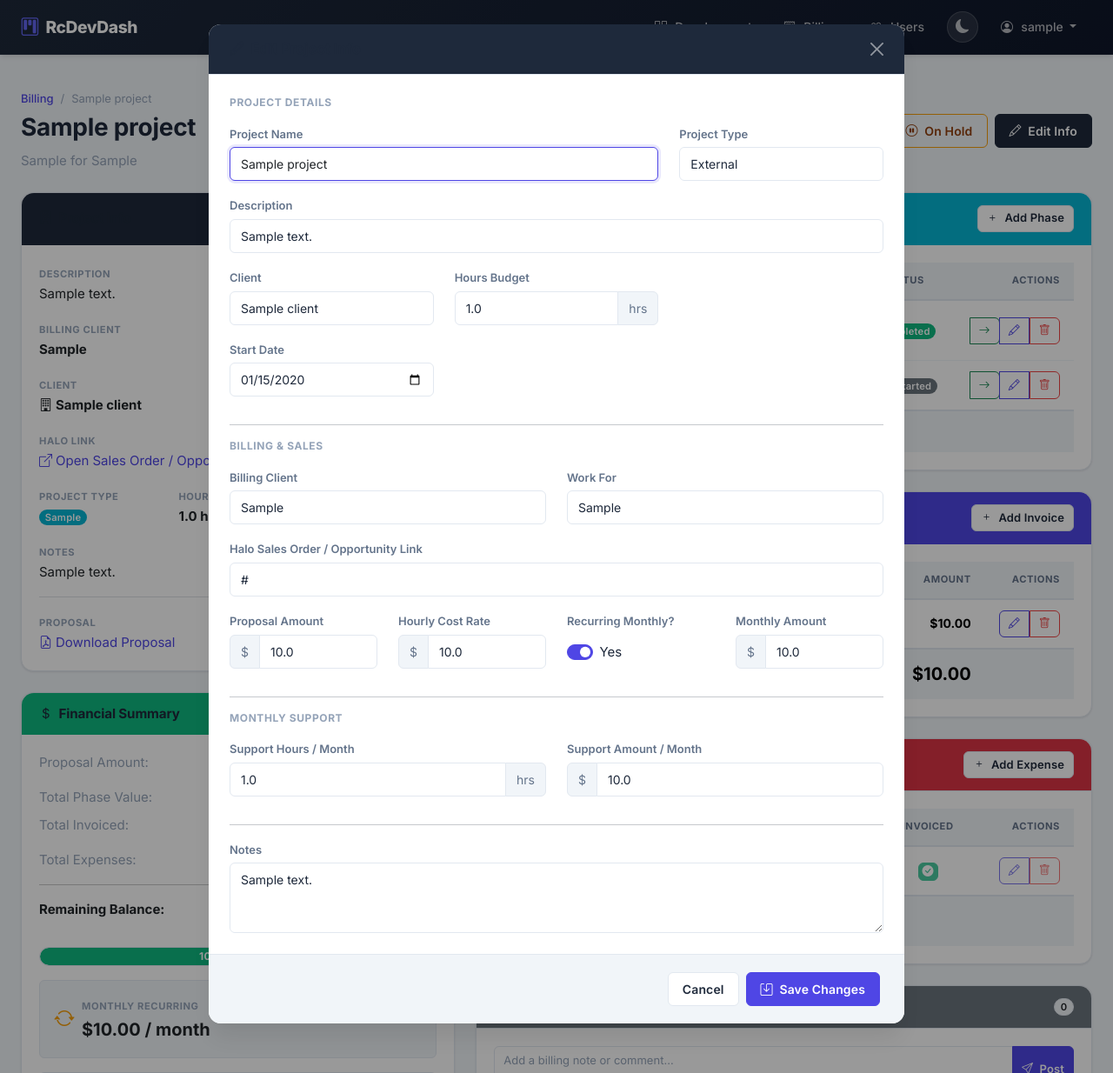
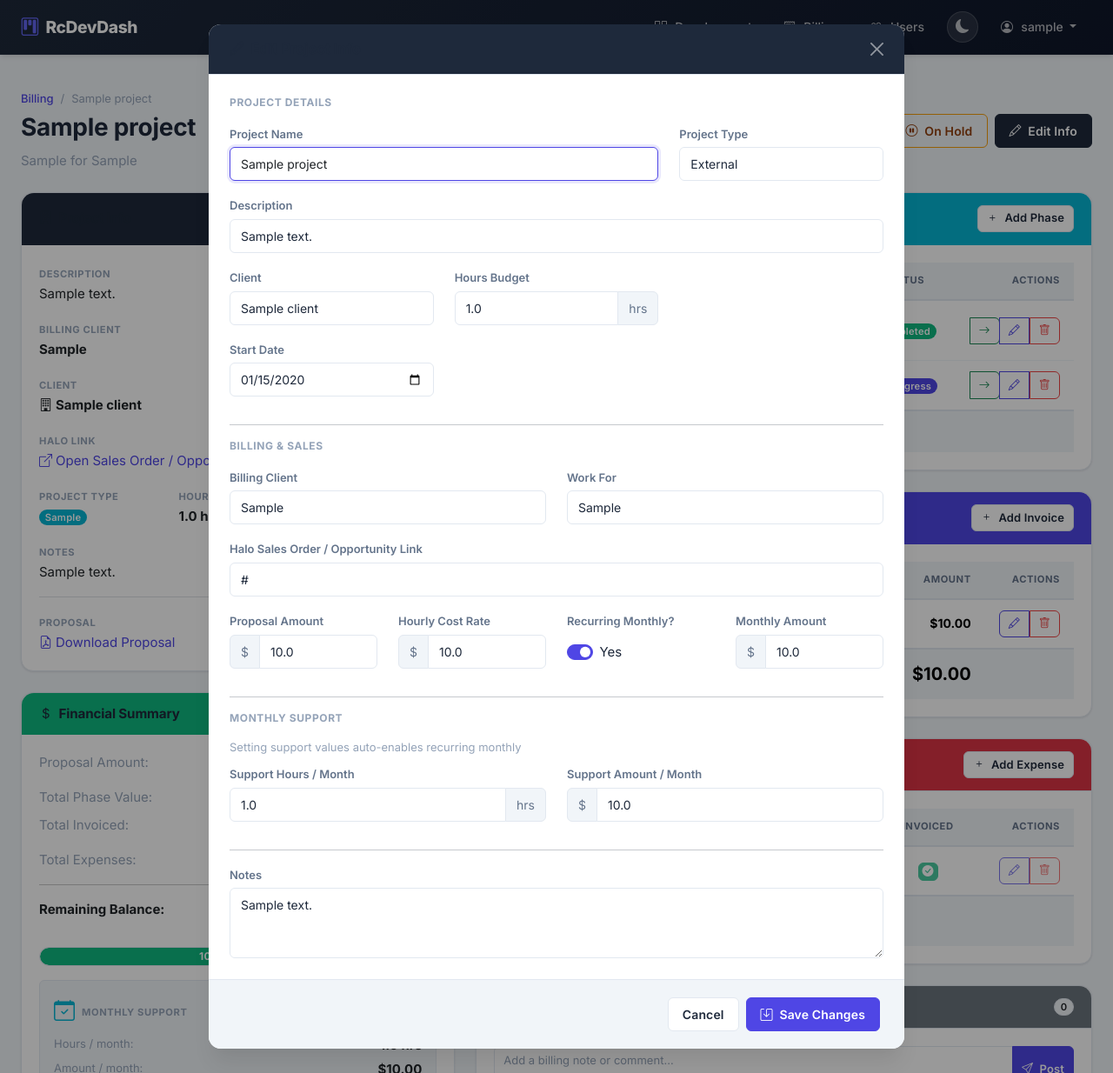
Before and after one commit to Right-Click-Dev/RcDevDash, a Flask app: page /billing/1 in a window 1280 px wide, after a click on "Edit Info". Shown: the whole page at 87% size. Run offline with Flask 3, Linux system fonts and the light colour scheme; a user stored in the database is signed in; tables that the repository leaves empty hold one stand-in row (values such as "Sample post").

Commit message:
support to monthly Sync

```diff
--- a/app.py
+++ b/app.py
@@ -112,7 +112,7 @@ def ensure_monthly_support_phases():
                 amount=project.monthly_support_amount,
                 hours_budget=project.monthly_support_hours,
                 sort_order=max_order + 1,
-                status='not_started'
+                status='in_progress'
             )
             db.session.add(phase)
 
@@ -648,10 +648,15 @@ def update_project_info(project_id):
         project.billing_client = request.form.get('billing_client', '').strip() or None
         project.billing_for = request.form.get('billing_for', '').strip() or None
         project.proposal_amount = float(request.form.get('proposal_amount', 0) or 0)
-        project.is_recurring = request.form.get('is_recurring') == 'on'
-        project.monthly_amount = float(request.form.get('monthly_amount', 0) or 0)
         project.monthly_support_hours = float(request.form.get('monthly_support_hours', 0) or 0)
         project.monthly_support_amount = float(request.form.get('monthly_support_amount', 0) or 0)
+        # Auto-toggle recurring when support values are set; sync monthly_amount
+        if project.monthly_support_amount > 0 or project.monthly_support_hours > 0:
+            project.is_recurring = True
+            project.monthly_amount = project.monthly_support_amount
+        else:
+            project.is_recurring = request.form.get('is_recurring') == 'on'
+            project.monthly_amount = float(request.form.get('monthly_amount', 0) or 0)
         project.project_notes = request.form.get('project_notes', '').strip() or None
         project.hourly_cost_rate = float(request.form.get('hourly_cost_rate', 0) or 0)
 
--- a/templates/billing_detail.html
+++ b/templates/billing_detail.html
@@ -188,7 +188,7 @@
                 </div>
                 {% endif %}
 
-                {% if project.is_recurring %}
+                {% if project.is_recurring and project.monthly_support_hours == 0 and project.monthly_support_amount == 0 %}
                 <div class="mt-3 p-3 bg-light rounded">
                     <div class="d-flex align-items-center">
                         <i class="bi bi-arrow-repeat text-warning fs-4 me-2"></i>
@@ -887,7 +887,7 @@
                                        step="0.01" min="0" value="{{ project.hourly_cost_rate }}">
                             </div>
                         </div>
-                        <div class="col-md-3 mb-3">
+                        <div class="col-md-3 mb-3" id="recurringToggleGroup">
                             <label class="form-label">Recurring Monthly?</label>
                             <div class="form-check form-switch mt-2">
                                 <input class="form-check-input" type="checkbox" id="edit_is_recurring" name="is_recurring"
@@ -910,6 +910,7 @@
 
                     <!-- Monthly Support Section -->
                     <h6 class="text-muted text-uppercase fw-bold mb-3" style="font-size: 0.75rem; letter-spacing: 0.05em;">Monthly Support</h6>
+                    <small class="text-muted d-block mb-2">Setting support values auto-enables recurring monthly</small>
                     <div class="row">
                         <div class="col-md-6 mb-3">
                             <label for="edit_monthly_support_hours" class="form-label">Support Hours / Month</label>
--- a/templates/project_detail.html
+++ b/templates/project_detail.html
@@ -83,7 +83,7 @@
                 <p class="card-text text-muted">{{ project.description or 'No description provided.' }}</p>
             </div>
             <div class="col-md-4">
-                {% if project.is_recurring %}
+                {% if project.is_recurring and project.monthly_support_hours == 0 and project.monthly_support_amount == 0 %}
                 <h5 class="card-title">Monthly Project</h5>
                 <div class="d-flex justify-content-between mb-2">
                     <span class="text-muted">Monthly Amount:</span>
@@ -860,6 +860,7 @@
 
                     <!-- Monthly Support Section -->
                     <h6 class="text-muted text-uppercase fw-bold mb-3" style="font-size: 0.75rem; letter-spacing: 0.05em;">Monthly Support</h6>
+                    <small class="text-muted d-block mb-2">Setting support values auto-enables recurring monthly</small>
                     <div class="row">
                         <div class="col-md-6 mb-3">
                             <label for="edit_monthly_support_hours_dev" class="form-label">Support Hours / Month</label>
```
